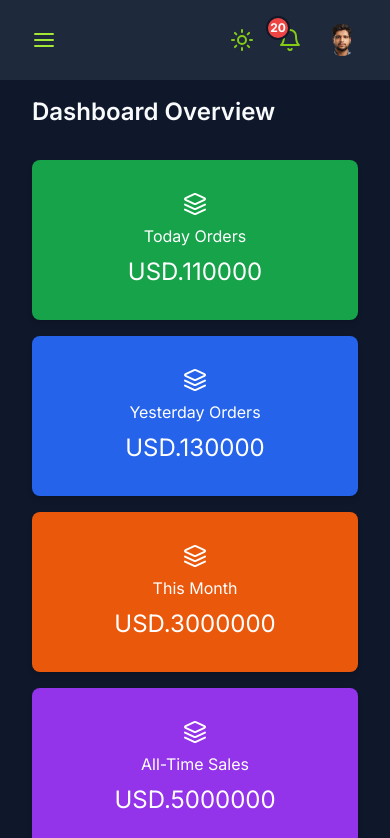
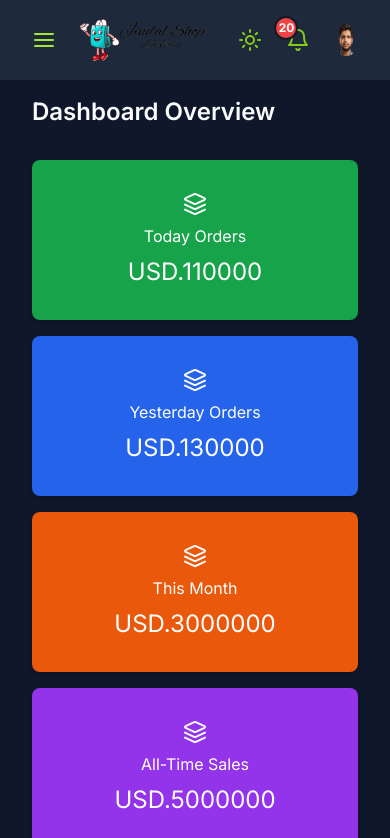
Before and after one commit to Ujjwal835/Ecommerce, a Next.js app: page /dashboard in a window 390 px wide. Shown: the top 838 px of the page. Built offline with nearby package versions, Linux system fonts and the light colour scheme.

Commit message:
fixed responsive error

```diff
--- a/components/backoffice/Navbar.jsx
+++ b/components/backoffice/Navbar.jsx
@@ -1,3 +1,4 @@
+"use client";
 import {
   AlignJustify,
   Bell,
@@ -17,17 +18,27 @@ import {
   DropdownMenuTrigger,
 } from "@/components/ui/dropdown-menu";
 import ThemeSwitcherBtn from "./ThemeSwitcherBtn";
+import Link from "next/link";
+import logo from "../../public/Jindal_logo_6.png";
 
 export default function Navbar({ setShowSideBar, showSideBar }) {
   return (
-    <div className="flex items-center justify-between dark:bg-slate-800 text-slate-50 bg-white h-20 px-8 py-8 fixed top-0 w-full z-50 sm:pr-[20rem]">
+    <div className="flex items-center justify-between dark:bg-slate-800 text-slate-50 bg-white h-20 px-8 py-8 fixed top-0 w-full z-50 lg:justify-end lg:pr-[20rem]">
       {/* Icon */}
       <button
         onClick={() => setShowSideBar(!showSideBar)}
-        className="text-lime-700 dark:text-lime-400"
+        className="text-lime-700 dark:text-lime-400 lg:hidden"
       >
         <AlignJustify />
       </button>
+      <Link
+        href="/dashboard"
+        onClick={() => setShowSideBar(false)}
+        className="px-6 py-4 lg:hidden"
+      >
+        <Image src={logo} alt="logo" className="w-36" />
+      </Link>
+
       {/* 3 Icons */}
       <div className="flex space-x-3">
         {/* Dark Mode */}
--- a/components/backoffice/Sidebar.jsx
+++ b/components/backoffice/Sidebar.jsx
@@ -102,7 +102,7 @@ export default function Sidebar({ showSideBar, setShowSideBar }) {
   return (
     <div
       className={`${
-        showSideBar ? "sm:block" : "hidden sm:block"
+        showSideBar ? "sm:block" : "hidden lg:block"
       } mt-20 sm:mt-0 dark:bg-slate-700 bg-white space-y-6 w-64 h-screen dark:text-slate-50 text-slate-800 fixed left-0 top-0 shadow-md`}
     >
       <Link
```
